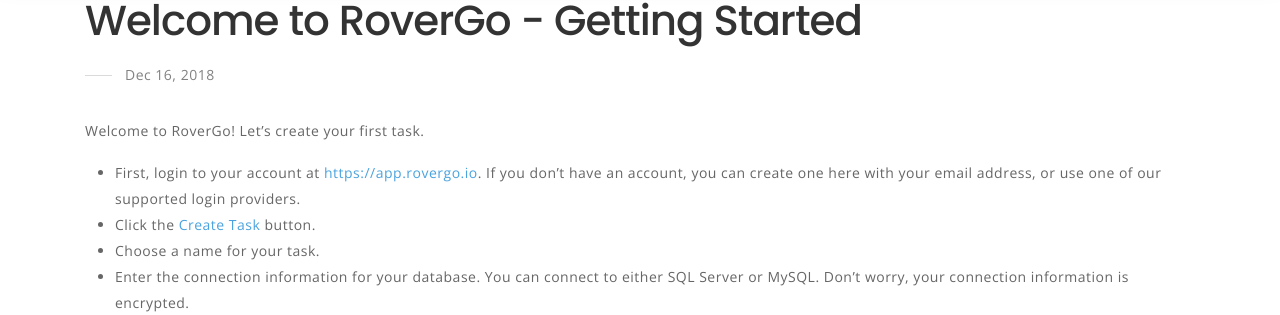
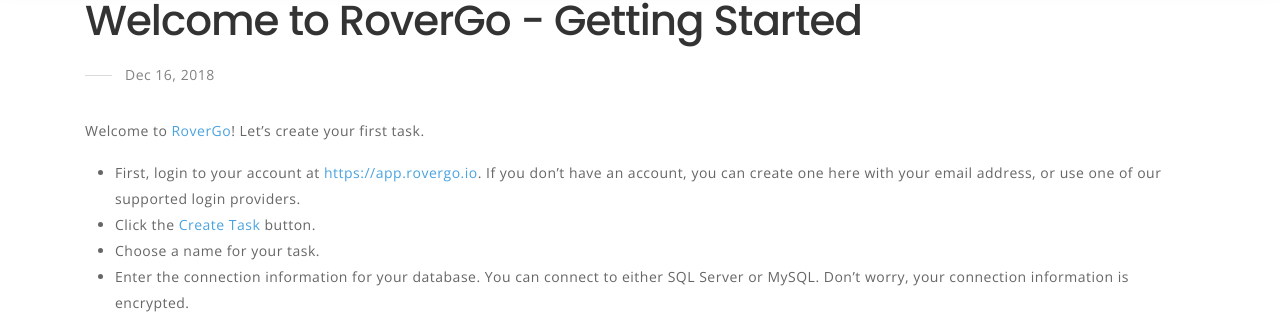
Before and after one commit to RoverGo/rovergo.github.io, a Jekyll site: the page built from _posts/2018-12-16-getting-started.md, in a window 1280 px wide and 900 px high. Shown: the part 120-435 px from the top of the window. Built offline with Jekyll 4.4.1, drawn with Linux system fonts in a browser that asks for light colours; some web fonts are replaced; part of the change alters nothing that is shown.

```diff
--- a/_posts/2018-12-16-getting-started.md
+++ b/_posts/2018-12-16-getting-started.md
@@ -5,7 +5,7 @@ date:   2018-12-16
 categories: rovergo "getting started"
 ---
 
-Welcome to RoverGo! Let's create your first task.
+Welcome to [RoverGo](https://rovergo.io/)! Let's create your first task.
 
 - First, login to your account at <https://app.rovergo.io>. If you don't have an account, you can create one here with your email address, or use one of our supported login providers.
 - Click the [Create Task](https://app.rovergo.io/Task/Create) button.
```
